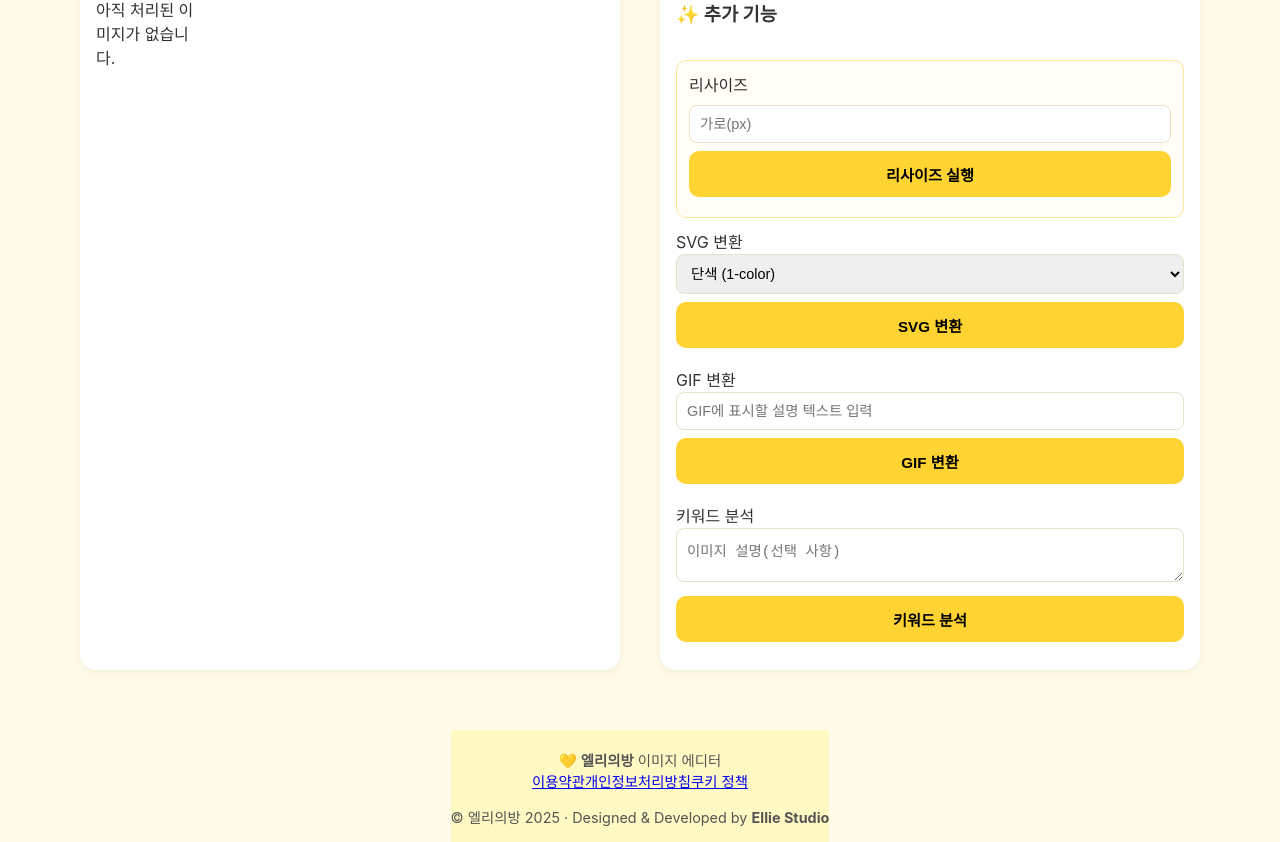
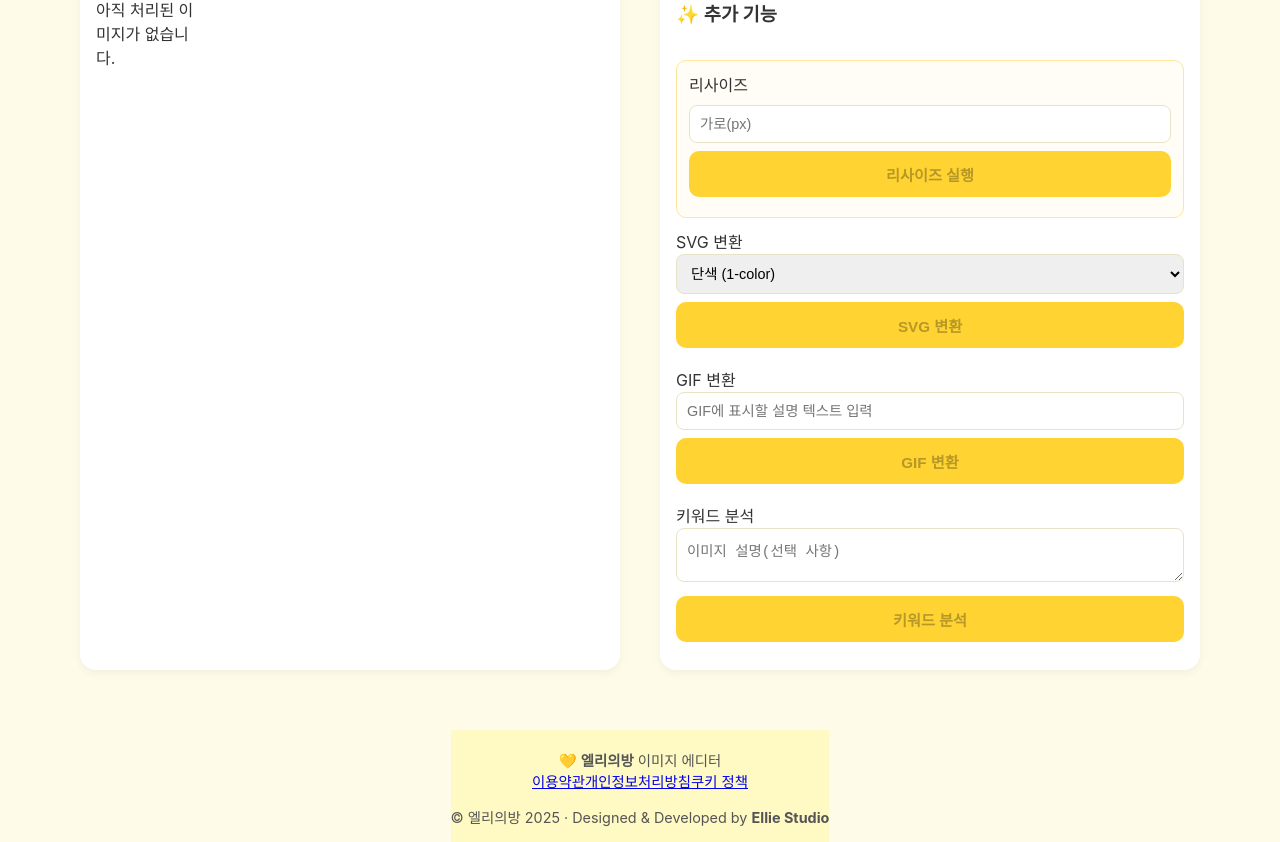
Before and after one commit to elliesbang/image-editor-elliesbang, a React (Vite) app: page / in a window 1280 px wide. Shown: the part 578-1420 px from the top of the page. Built offline with nearby package versions, Linux system fonts and the light colour scheme; a web font is replaced by a local one.

Commit message:
Update background removal endpoint and button availability

```diff
--- a/src/components/AdditionalEditor.jsx
+++ b/src/components/AdditionalEditor.jsx
@@ -4,6 +4,8 @@ export default function AdditionalEditor({
   selectedImage,
   selectedImages,
   setSelectedImages,
+  selectedUploadImage,
+  selectedResultImage,
 }) {
   const [resizeW, setResizeW] = useState("");
   const [resizeH, setResizeH] = useState("");
@@ -14,6 +16,10 @@ export default function AdditionalEditor({
     Array.isArray(selectedImages) && selectedImages.includes(selectedImage)
       ? selectedImages[selectedImages.indexOf(selectedImage)]
       : selectedImage;
+
+  const hasActiveImage = Boolean(
+    selectedUploadImage || selectedResultImage || syncedSelectedImage
+  );
 
   // ✅ 이미지 안정적으로 가져오기 (객체, File, base64 모두 인식)
   const getCurrentImage = () => {
@@ -164,7 +170,7 @@ export default function AdditionalEditor({
           value={resizeW}
           onChange={(e) => setResizeW(e.target.value)}
         />
-        <button className="btn" onClick={handleResize} disabled={loading}>
+        <button className="btn" onClick={handleResize} disabled={loading || !hasActiveImage}>
           리사이즈 실행
         </button>
       </div>
@@ -192,7 +198,7 @@ export default function AdditionalEditor({
             const colors = document.getElementById("svgColorSelect").value;
             processImage("convert-svg", { colors });
           }}
-          disabled={loading}
+          disabled={loading || !hasActiveImage}
         >
           SVG 변환
         </button>
@@ -214,7 +220,7 @@ export default function AdditionalEditor({
             const caption = document.getElementById("gifCaption").value.trim();
             processImage("convert-gif", { caption });
           }}
-          disabled={loading}
+          disabled={loading || !hasActiveImage}
         >
           GIF 변환
         </button>
@@ -237,7 +243,7 @@ export default function AdditionalEditor({
             const desc = document.getElementById("analyzeDesc").value;
             await handleAnalyze(desc);
           }}
-          disabled={loading}
+          disabled={loading || !hasActiveImage}
         >
           {loading ? "분석 중..." : "키워드 분석"}
         </button>
```
Also changed, not shown: 2 other files (tests, documents, lock files or other folders).
